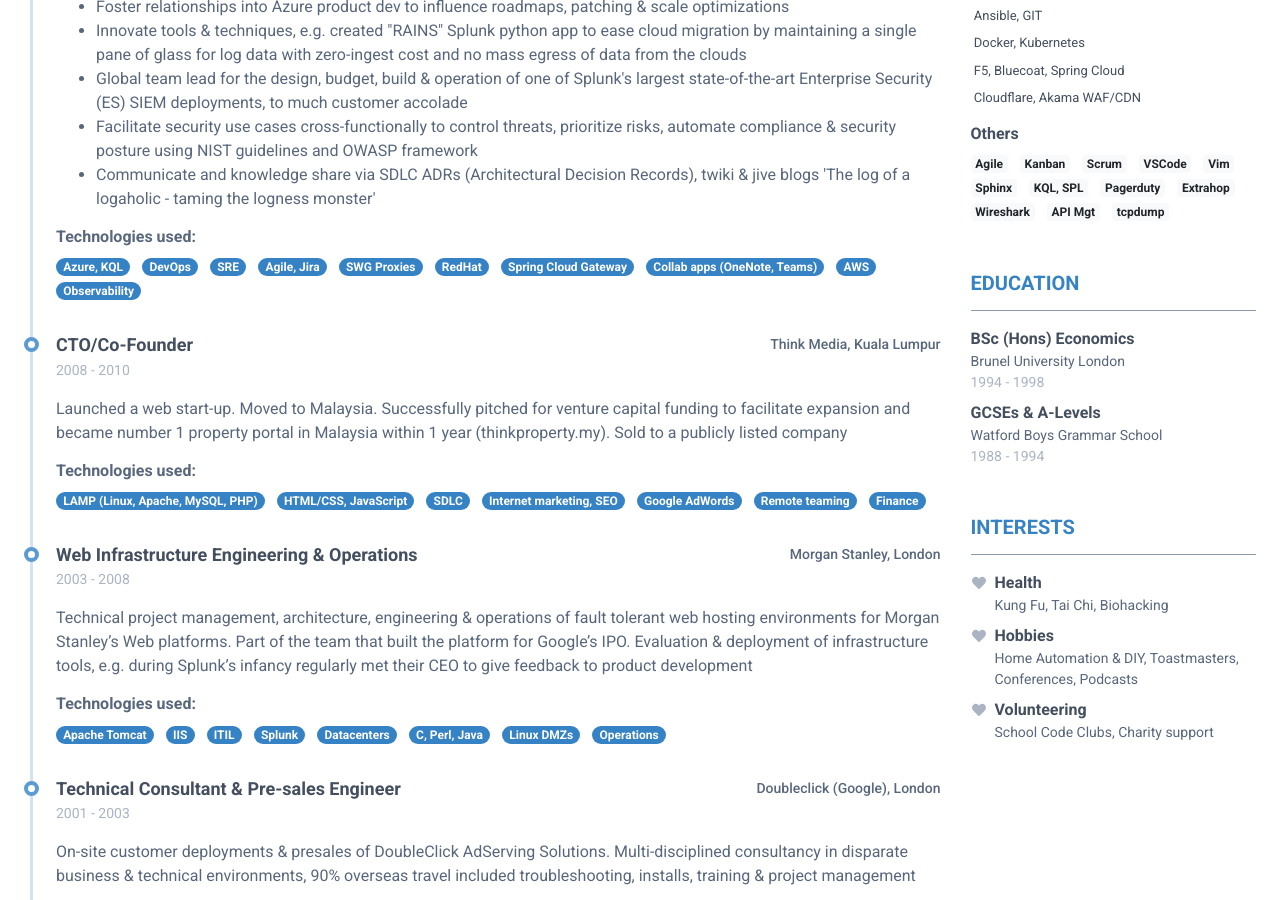
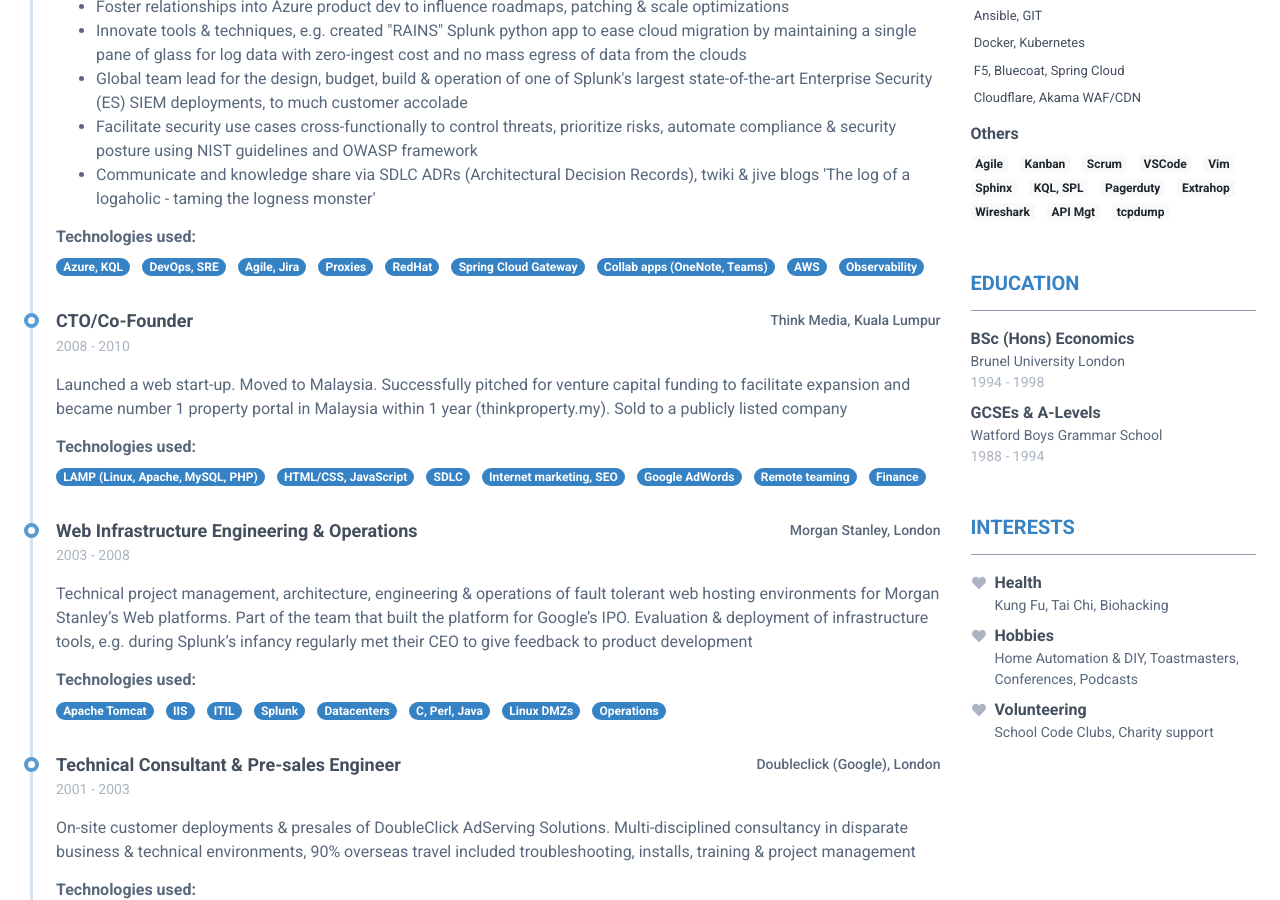
Before and after one commit to Hamy200/resume, a Jekyll site: the page built from index.markdown, in a window 1280 px wide and 900 px high, scrolled down 726 px. Built offline with Jekyll 4.4.1, drawn with Linux system fonts in a browser that asks for light colours; nearby versions of some CDN libraries.

Commit message:
Update data.yml

```diff
--- a/_data/data.yml
+++ b/_data/data.yml
@@ -57,10 +57,9 @@ experiences:
         - Communicate and knowledge share via SDLC ADRs (Architectural Decision Records), twiki & jive blogs 'The log of a logaholic - taming the logness monster'
     technologies:
       - Azure, KQL
-      - DevOps
-      - SRE
+      - DevOps, SRE
       - Agile, Jira
-      - SWG Proxies
+      - Proxies
       - RedHat
       - Spring Cloud Gateway
       - Collab apps (OneNote, Teams)
```
